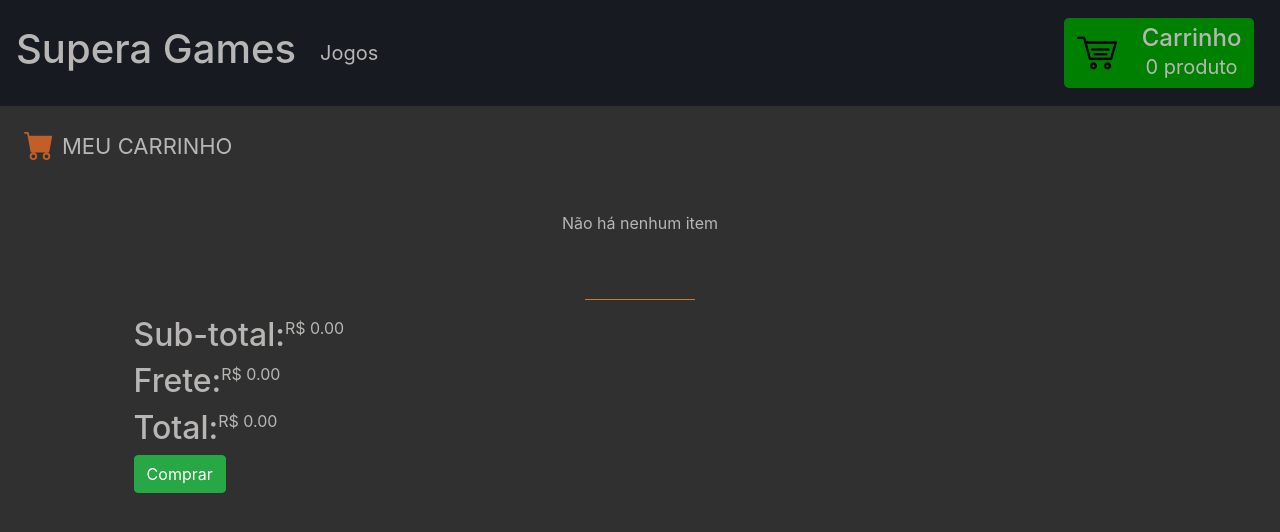
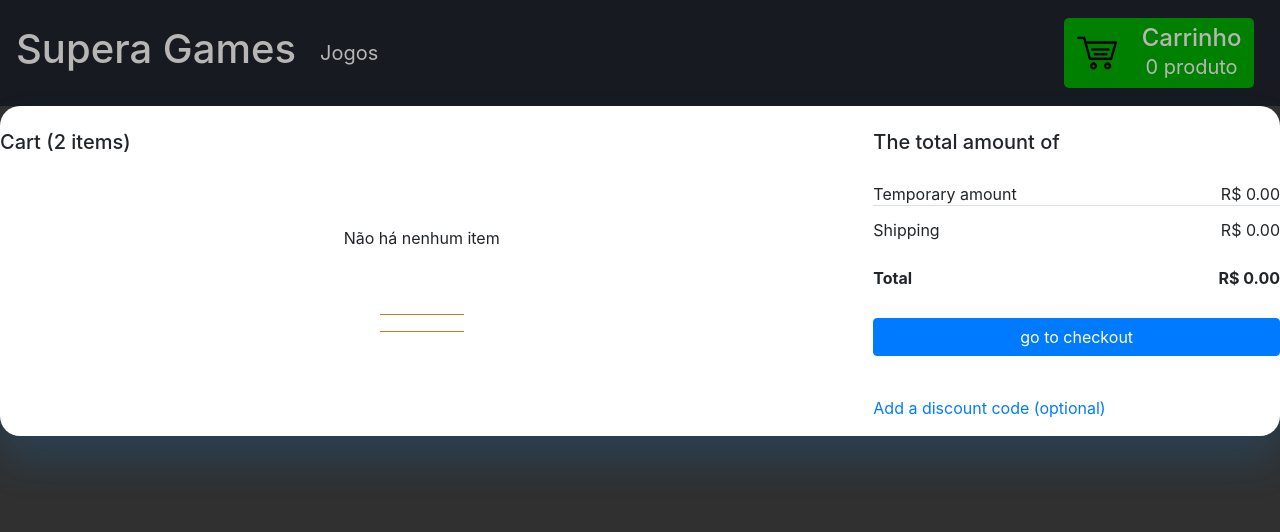
Before and after one commit to arthurleal98/Prova-Supera, a React (Create React App) app: page /cart in a window 1280 px wide. Shown: the top 532 px of the page. Built offline with nearby package versions, Linux system fonts and the light colour scheme.

Commit message:
resolução do bug

```diff
--- a/src/App.js
+++ b/src/App.js
@@ -8,6 +8,9 @@
     const [qtdItems, setQtdItems] = useState(0);
     const [cart,setCart] = useState([]);
     const [labelCart, setLabelCart] = useState('vazio');
+    const [subTotal, setSubTotal] = useState(0.0);
+    const [total, setTotal] = useState(0.0);
+    const [frete, setFrete] = useState(0.0);
 
 
     useEffect(()=>{
@@ -16,11 +19,31 @@
 
 
             cart.forEach((produto)=>{
+                console.log(produto)
                 cont+=produto.qtdd
              })
 
 
 
+             let subTotal = 0;
+             let frete = 0;
+             let total = 0;
+             cart.forEach(element => {
+                 subTotal+=parseFloat(element.preco)
+                 frete+=parseInt(element.qtdd)
+             });
+             if(subTotal>=250){
+                 frete='Grátis'
+                 total = subTotal
+             }
+             else{
+                 frete= frete *10
+                 total = frete+subTotal;
+                 frete= 'R$ '+frete.toFixed(2)
+             }
+             setFrete(frete);
+             setSubTotal(subTotal.toFixed(2));
+             setTotal(total.toFixed(2));
         setQtdItems(cont);
         }
         qtd();
@@ -29,7 +52,7 @@
 
 
 
-    },[qtdItems, cart])
+    },[qtdItems,qtdItems])
     const AddCart = (produto,price)=>{
 
         let lock=false;
@@ -138,7 +161,7 @@
 
                    </Route>
                     <Route path='/cart'>
-                        <Cart cart={cart} qtdItems={qtdItems}  setQtdItems={setQtdItems} setCart={setCart} AddCart={AddCart} RemoveCart={RemoveCart} DeleteItem={DeleteItem} DeleteAll={DeleteAll}/>
+                        <Cart cart={cart} qtdItems={qtdItems} total={total} frete={frete} subTotal={subTotal}  setQtdItems={setQtdItems} setCart={setCart} AddCart={AddCart} RemoveCart={RemoveCart} DeleteItem={DeleteItem} DeleteAll={DeleteAll}/>
                     </Route>
                     <Route path='/'>
                         <Home/>
--- a/src/cart/Cart.css
+++ b/src/cart/Cart.css
@@ -95,4 +95,33 @@
     justify-content: flex-end;
 
 }
-.text-values{}
+.Cart-Container{
+    width: 70%;
+    height: 85%;
+    background-color: #ffffff;
+    border-radius: 20px;
+    box-shadow: 0px 25px 40px #1687d933;
+   }
+
+   .Header{
+    margin: auto;
+    width: 90%;
+    height: 15%;
+    display: flex;
+    justify-content: space-between;
+    align-items: center;
+   }
+   .Heading{
+    font-size: 20px;
+    font-family: ‘Open Sans’;
+    font-weight: 700;
+    color: #2F3841;
+   }
+   .Action{
+    font-size: 14px;
+    font-family: ‘Open Sans’;
+    font-weight: 600;
+    color: #E44C4C;
+    cursor: pointer;
+    border-bottom: 1px solid #E44C4C;
+   }
--- a/src/cart/Cart.js
+++ b/src/cart/Cart.js
@@ -8,8 +8,7 @@
     const [subTotal, setSubTotal] = useState(0.0);
     const [total, setTotal] = useState(0.0);
     const [frete, setFrete] = useState(0.0);
-    const [desconto, setDesconto] = useState(0.0);
-    const [values, setValues] = useState([]);
+
 
     const DeleteAll = ()=>{
         props.DeleteAll();
@@ -40,7 +39,7 @@
         setFrete(frete);
         setSubTotal(subTotal.toFixed(2));
         setTotal(total.toFixed(2));
-    },[trocaEstado,props.cart,props.qtdItems,props.DeleteAll,button])
+    },[trocaEstado,button,frete,subTotal,total])
     const stylePCarrinho={
         fontSize:22,
         color:'#b8b6b4',
@@ -54,43 +53,88 @@
         height:'100%'
     }
 
-    return(<div className='container-fluid py-4 px-4 transition' style={styleTest}>
-        <div id='meu-carrinho' className='d-flex'>
-            <svg xmlns="http://www.w3.org/2000/svg" width="30" height="30" fill="currentColor" className="bi bi-cart-fill icon-color-white" viewBox="0 0 16 16">
-                <path d="M0 1.5A.5.5 0 0 1 .5 1H2a.5.5 0 0 1 .485.379L2.89 3H14.5a.5.5 0 0 1 .491.592l-1.5 8A.5.5 0 0 1 13 12H4a.5.5 0 0 1-.491-.408L2.01 3.607 1.61 2H.5a.5.5 0 0 1-.5-.5zM5 12a2 2 0 1 0 0 4 2 2 0 0 0 0-4zm7 0a2 2 0 1 0 0 4 2 2 0 0 0 0-4zm-7 1a1 1 0 1 1 0 2 1 1 0 0 1 0-2zm7 0a1 1 0 1 1 0 2 1 1 0 0 1 0-2z"/>
-            </svg>
-            <p style={stylePCarrinho} className='px-2'>MEU CARRINHO</p>
-        </div>
-        <div id='items-cart' >
-            <ItemsCart cart={props.cart} qtdItems={props.qtdItems}  setQtdItems={props.setQtdItems} setCart = {props.setCart} AddCart={props.AddCart} RemoveCart={props.RemoveCart} DeleteItem={props.DeleteItem} DeleteAll={props.DeleteAll}/>
-            <div style={styleButton}>
-                                {button}
+    return(<div className='Cart-Container transition' style={styleTest}>
+        <section>
+
+<div class="row">
+
+  <div class="col-lg-8">
+
+    <div class="mb-3">
+      <div class="pt-4 wish-list">
+
+        <h5 class="mb-4">Cart (<span>2</span> items)</h5>
+
+        <ItemsCart cart={props.cart} qtdItems={props.qtdItems}  setQtdItems={props.setQtdItems} setCart = {props.setCart} AddCart={props.AddCart} RemoveCart={props.RemoveCart} DeleteItem={props.DeleteItem} DeleteAll={props.DeleteAll}/>
+
+        <hr class="mb-4"/>
+
+
+
+      </div>
+    </div>
+
+
+
+
+
+  </div>
+
+  <div class="col-lg-4">
+
+    <div class="mb-3">
+      <div class="pt-4">
+
+        <h5 class="mb-3">The total amount of</h5>
+
+        <ul class="list-group list-group-flush">
+          <li class="list-group-item d-flex justify-content-between align-items-center border-0 px-0 pb-0">
+            Temporary amount
+            <span>R$ {props.subTotal}</span>
+          </li>
+          <li class="list-group-item d-flex justify-content-between align-items-center px-0">
+            Shipping
+            <span>{props.frete}</span>
+          </li>
+          <li class="list-group-item d-flex justify-content-between align-items-center border-0 px-0 mb-3">
+            <div>
+              <strong>Total</strong>
 
             </div>
+            <span><strong>R$ {props.total}</strong></span>
+          </li>
+        </ul>
 
-            <div className='px-5  values'>
-                <div >
-                    <div className='d-flex'>
-                        <h2>Sub-total:</h2>
-                        <p className='text-values'>R$ {subTotal}</p>
-                    </div>
-                    <div className='d-flex'>
-                        <h2>Frete:</h2>
-                        <p className='text-values'>{frete}</p>
-                    </div>
-                    <div className='d-flex'>
-                        <h2>Total:</h2>
-                        <p >R$ {total}</p>
-                    </div>
-                </div>
-                <div>                <button className='btn btn-success'>Comprar</button>
+        <button type="button" class="btn btn-primary btn-block">go to checkout</button>
 
+      </div>
+    </div>
 
-                </div>
+    <div class="mb-3">
+      <div class="pt-4">
 
+        <a class="dark-grey-text d-flex justify-content-between" data-toggle="collapse" href="#collapseExample"
+          aria-expanded="false" aria-controls="collapseExample">
+          Add a discount code (optional)
+          <span><i class="fas fa-chevron-down pt-1"></i></span>
+        </a>
 
+        <div class="collapse" id="collapseExample">
+          <div class="mt-3">
+            <div class="md-form md-outline mb-0">
+              <input type="text" id="discount-code" class="form-control font-weight-light"
+                placeholder="Enter discount code"/>
             </div>
+          </div>
         </div>
+      </div>
+    </div>
+
+  </div>
+
+</div>
+
+</section>
 
     </div>)
 }
--- a/src/cart/ItemsCart.js
+++ b/src/cart/ItemsCart.js
@@ -21,7 +21,8 @@
             props.AddCart(nome,preco);
             let qtd = props.qtdItems
             props.setQtdItems(qtd+=1)
-            setTrocaEstado(!trocaEstado);
+            let troca = !trocaEstado
+            setTrocaEstado(troca);
         }
         const Remove = (nome,preco)=>{
             let pos = 0;
@@ -38,9 +39,7 @@
             setTrocaEstado(!trocaEstado);
             }
 
-            let qtd = props.qtdItems
-            props.setQtdItems(qtd-=1)
-            setTrocaEstado(!trocaEstado);
+
         }
         const DeleteItem = (produto)=>{
             props.DeleteItem(produto)
@@ -72,94 +71,60 @@
             }
             })
             let arrayTd =[]
-            arrayTd.push(<td key='contentItemTdNome'>
-                <div style={styleContentGame}>
-                    <img className='img-store-table' src={require('../assets/'+srcImg).default} alt='img-product'/>
-                    <div style={styleComponent} className='px-3'>
-                        <p >{element.nome}</p>
+            arrayTd.push(
+                <div class="row mb-4">
+          <div class="col-md-5 col-lg-3 col-xl-3">
+            <div class="view zoom overlay z-depth-1 rounded mb-3 mb-md-0">
+            <img className='img-fluid w-100' src={require('../assets/'+srcImg).default} alt='img-product'/>
 
             </div>
           </div>
-                </td>)
-            arrayTd.push(<td key='contentItemTdQtdd' style={styleValues} >
-                            <div className='d-flex'>
-                                <div  onClick={()=>{Remove(element.nome,precounitario)}} className='pr-1'>
-                                    <svg className='mt-2 ' xmlns="http://www.w3.org/2000/svg" width="30" height="20" fill="currentColor" class="buttonsqtdd icon-qtd  bi bi-dash" viewBox="0 0 16 16">
-                                    <path d="M4 8a.5.5 0 0 1 .5-.5h7a.5.5 0 0 1 0 1h-7A.5.5 0 0 1 4 8z"/>
-                                    </svg>
-                                </div>
-                                <div id='qtd'>
-                                    <p className=''>{element.qtdd}</p>
+          <div class="col-md-7 col-lg-9 col-xl-9">
+            <div>
+              <div class="d-flex justify-content-between">
+                <div>
+                  <h5>{element.nome}</h5>
+
                 </div>
                 <div>
+                  <div class="def-number-input number-input safari_only mb-0 w-100">
+                    <button onClick={()=>{Remove(element.nome,precounitario)}}
+                      class="minus decrease">-</button>
+                    <p class="quantity">{element.qtdd}</p>
+                    <button onClick={()=>{Add(element.nome, precounitario)}}
+                      class="plus increase">+</button>
+                  </div>
+                  <small id="passwordHelpBlock" class="form-text text-muted text-center">
+                    (Note, 1 piece)
+                  </small>
+                </div>
+              </div>
+              <div class="d-flex justify-content-between align-items-center">
+                <div>
+                  <a href="#!" type="button" class="card-link-secondary small text-uppercase mr-3"><i
+                      class="fas fa-trash-alt mr-1"></i> Remove item </a>
 
                 </div>
-                                    <div  onClick={()=>{Add(element.nome, precounitario)}}  className='pl-1'>
-                                        <svg className='mt-2 ' xmlns="http://www.w3.org/2000/svg" width="30" height="20" fill="currentColor" class="buttonsqtdd icon-qtd  bi bi-plus" viewBox="0 0 16 16">
-                                        <path d="M8 4a.5.5 0 0 1 .5.5v3h3a.5.5 0 0 1 0 1h-3v3a.5.5 0 0 1-1 0v-3h-3a.5.5 0 0 1 0-1h3v-3A.5.5 0 0 1 8 4z"/>
-                                        </svg>
+                <p class="mb-0"><span><strong id="summary">R$ {precounitario}</strong></span></p>
               </div>
             </div>
+          </div>
+        </div>
+            )
 
-                </td>)
-            arrayTd.push(<td key='contentItemTdPreco' style={styleValues} >R$ {parseFloat(element.preco).toFixed(2)}</td>)
-            arrayTd.push(<td key='trash' style={styleValues} ><div >
-                <svg  onClick={()=>{DeleteItem(element.nome)}} xmlns="http://www.w3.org/2000/svg" width="30" height="20" fill="currentColor" class="buttonsqtdd icon-qtd  bi bi-trash " viewBox="0 0 16 16">
-                    <path d="M5.5 5.5A.5.5 0 0 1 6 6v6a.5.5 0 0 1-1 0V6a.5.5 0 0 1 .5-.5zm2.5 0a.5.5 0 0 1 .5.5v6a.5.5 0 0 1-1 0V6a.5.5 0 0 1 .5-.5zm3 .5a.5.5 0 0 0-1 0v6a.5.5 0 0 0 1 0V6z"/>
-                    <path fill-rule="evenodd" d="M14.5 3a1 1 0 0 1-1 1H13v9a2 2 0 0 1-2 2H5a2 2 0 0 1-2-2V4h-.5a1 1 0 0 1-1-1V2a1 1 0 0 1 1-1H6a1 1 0 0 1 1-1h2a1 1 0 0 1 1 1h3.5a1 1 0 0 1 1 1v1zM4.118 4 4 4.059V13a1 1 0 0 0 1 1h6a1 1 0 0 0 1-1V4.059L11.882 4H4.118zM2.5 3V2h11v1h-11z"/>
-                </svg>
-                </div></td>)
-
-            arrayItemsTr.push(<tr key={element.nome}>{arrayTd}</tr>)
+            arrayItemsTr.push(<div key={element.nome}>{arrayTd}</div>)
         })
 
-
-        let subTotal = 0;
-        let frete = 0;
-        let total = 0;
-        props.cart.forEach(element => {
-            subTotal+=parseFloat(element.preco)
-            frete+=parseInt(element.qtdd)
-        });
-        if(subTotal>=250){
-            frete='Grátis'
-            total = subTotal
-        }
-        else{
-            frete= frete *10
-            total = frete+subTotal;
-            frete= 'R$ '+frete
-        }
-        setFrete(frete);
-        setSubTotal(subTotal);
-        setTotal(total);
         setShowItems(arrayItemsTr)
 
     },[total,subTotal,frete,desconto,props.cart,desconto, trocaEstado,props.qtdItems])
     if(props.cart.length>0){
-        return(<div className='flex-wrap tables-cart'>
+        return(
 
-                <div id='table-items'>
-                    <table className='table'>
-                        <thead key='cabecalho_table'>
-                            <tr>
-                                <th key='name_produto' >Produto</th>
-                            <th key='name_qtdd' >Qtdd</th>
-                            <th key='name_preco' >Preço</th>
-                            </tr>
-
-                        </thead>
-                        <tbody key='items'>
-                            {
-                                showItems
-                            }
-                        </tbody>
-                    </table>
-                </div>
+                 <div>{showItems}</div>
 
 
-
-        </div>)
+        )
     }
     else{
         return(
```
Lines whose indentation alone changed are shown as unchanged.
